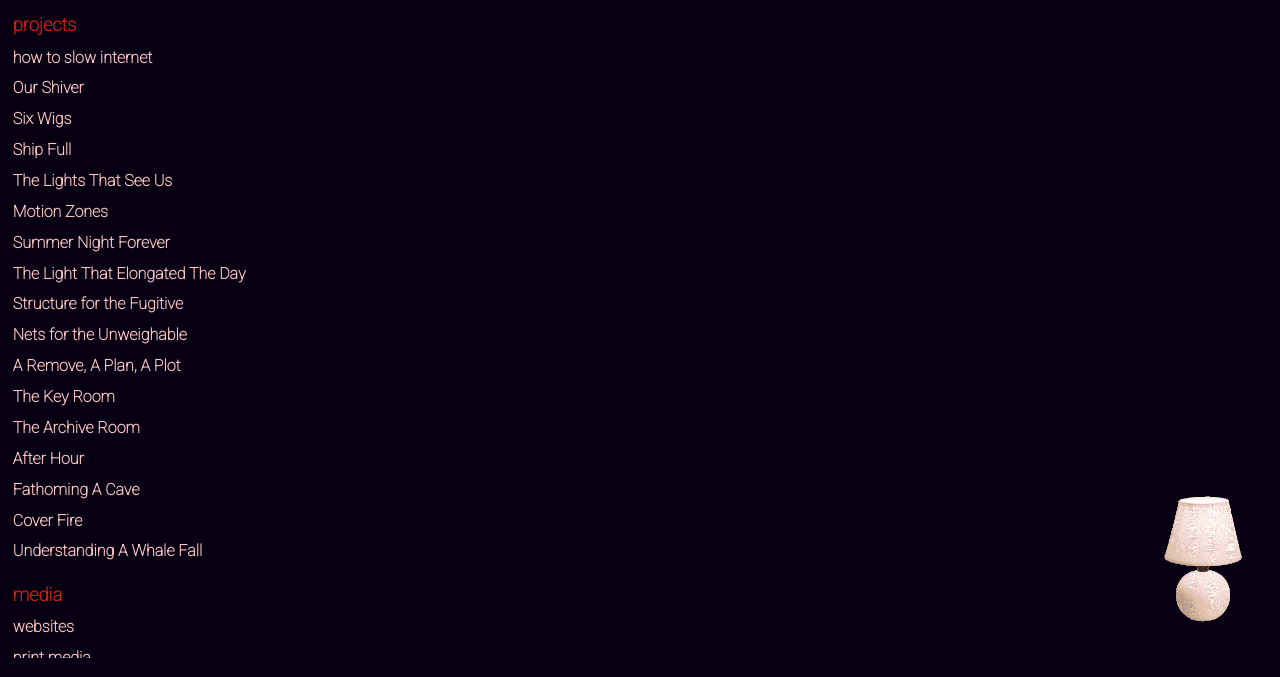
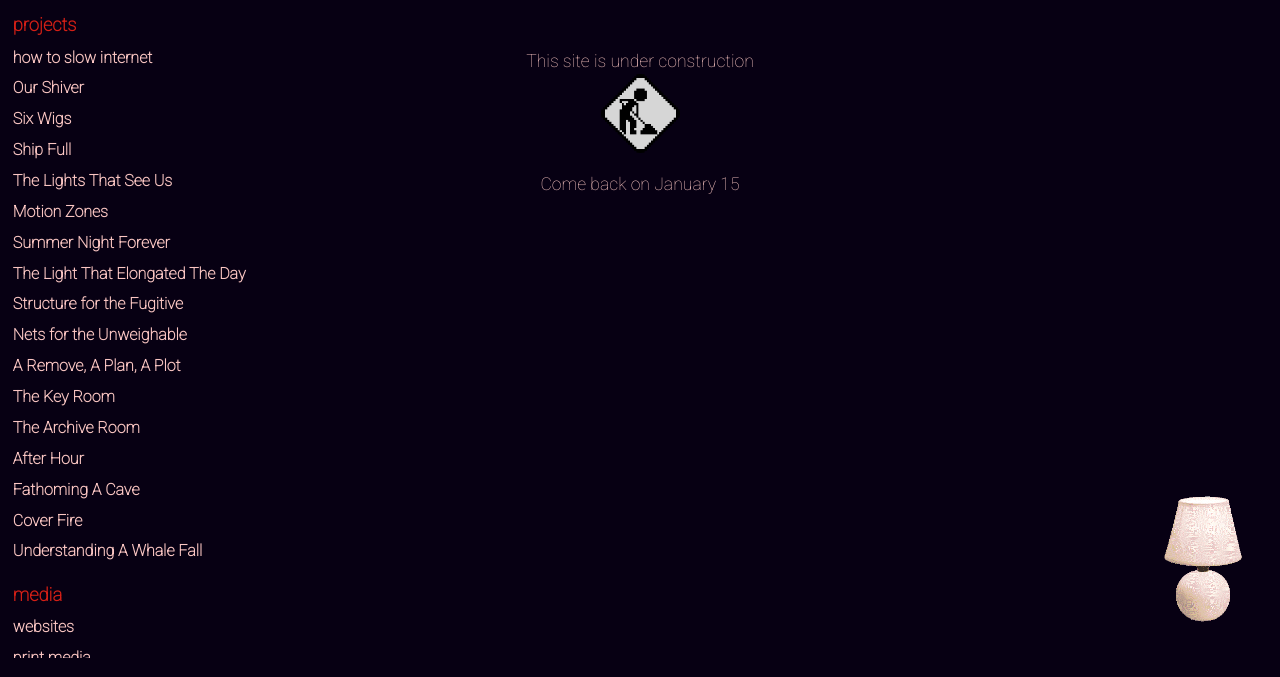
Before and after one commit to carriehott/carriehott.online, an Eleventy site: page src/menu.html in a window 1280 px wide. Shown: the part 142-819 px from the top of the page. Built offline with nearby package versions, Linux system fonts and the light colour scheme; Eleventy itself is replaced by a stand-in of ours; files that its build step writes are made by us from their sources.

Commit message:
under construction

```diff
--- a/src/css/global.css
+++ b/src/css/global.css
@@ -44,7 +44,7 @@ h2 {
 }
 
 p {
-  font-size: 1.10rem;
+  font-size: 1.1rem;
 }
 
 a {
@@ -112,6 +112,20 @@ a:hover {
   z-index: 100;
   right: 0;
   bottom: 7%;
+}
+
+#underconstruction {
+  width: 25%;
+  display: block;
+  margin: auto;
+  margin-top: 15%;
+  text-align: center;
+}
+
+#underconstruction img {
+  width: 25%;
+   display: block;
+  margin: auto;
 }
 
 #joan5000 {
--- a/src/menu.html
+++ b/src/menu.html
@@ -2,3 +2,12 @@
 layout: layouts/home.html
 title: Carrie Hott
 ---
+
+<div id="underconstruction">
+  <p>This site is under construction</p>
+  <img
+    src="/assets/images/underconstruction.gif"
+    alt="under construction gif"
+  />
+  <p>Come back on January 15</p>
+</div>
```
Also changed, not shown: src/assets/images/underconstruction.gif (added), 7 other files.
